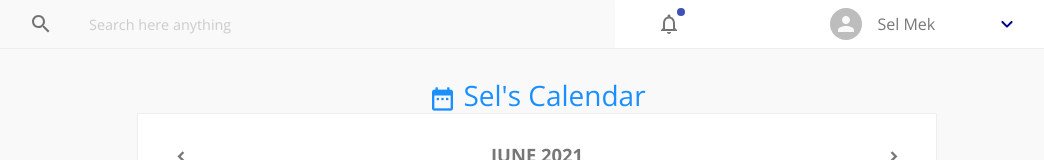
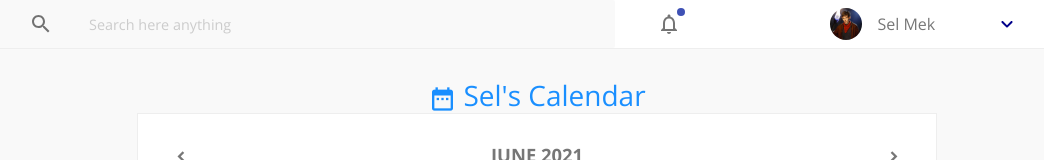
Before and after one commit to khomohzie/calendar, a React (Create React App) app: page / in a window 1280 px wide. Shown: the top 160 px of the page, without its empty margins (103-1147 px from the left). Built offline with nearby package versions, Linux system fonts and the light colour scheme.

Commit message:
Added picture to avatar

```diff
--- a/src/components/Header/Profile.jsx
+++ b/src/components/Header/Profile.jsx
@@ -1,6 +1,7 @@
 import React from 'react'
 import { Avatar, IconButton, makeStyles } from '@material-ui/core'
 import { KeyboardArrowDownRounded } from '@material-ui/icons';
+import Merlin from '../../assets/images/c.jpg'
 
 const Profile = () => {
 
@@ -18,7 +19,7 @@ const Profile = () => {
 
     return (
         <div className="d-flex align-items-center">
-            <Avatar className={classes.avatarStyle} />
+            <Avatar className={classes.avatarStyle} src={Merlin} />
 
             <span className="pl-3">
                 Sel Mek
```
Also changed, not shown: src/assets/images/c.jpg (added).
